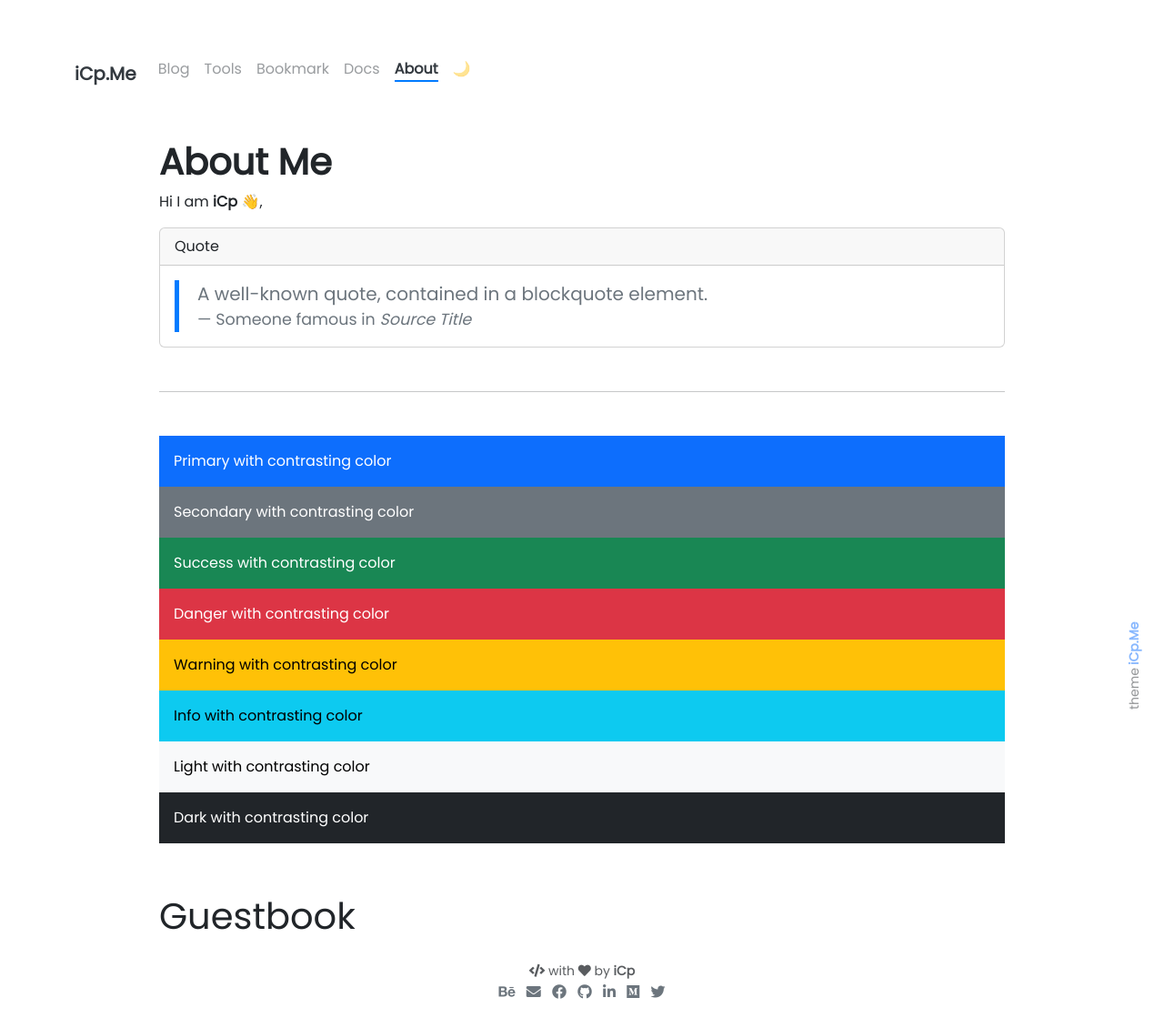
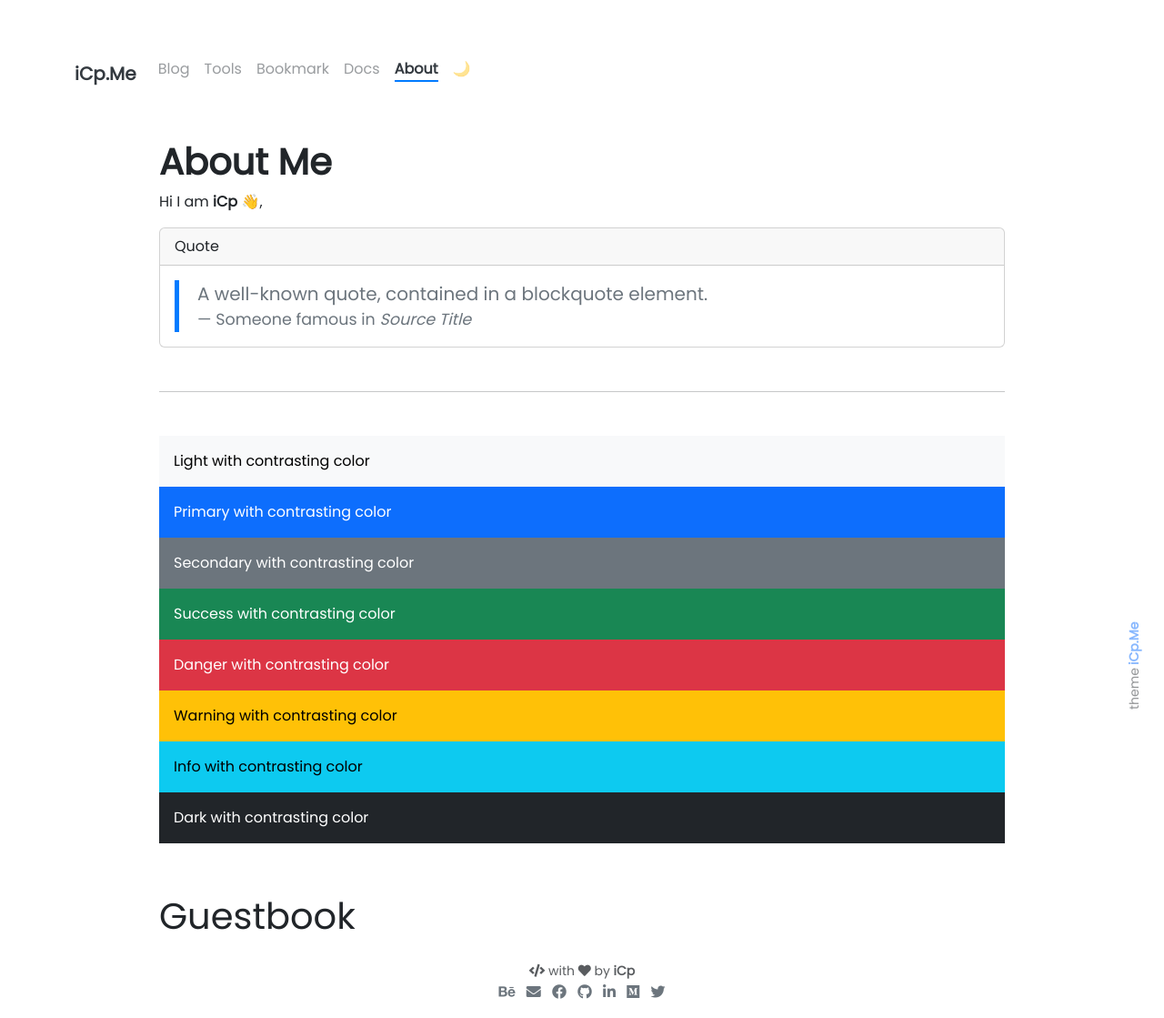
Before and after one commit to WorkSpacesPro/icp, a Jekyll site: the page built from pages/about.md, in a window 1280 px wide. Shown: the whole page at 91% size. Built offline with Jekyll 4.4.1, drawn with Linux system fonts in a browser that asks for light colours; emoji names are drawn with the system emoji font; comment, search, counter and statistics services are not loaded.

Commit message:
Update about.md

```diff
--- a/pages/about.md
+++ b/pages/about.md
@@ -21,13 +21,13 @@ Hi I am **{{ site.author.name }}** :wave:,<br>
 </div>
 <hr class="my-5">
 <!-- text-bg-primary p-3 -->
+<div class="text-bg-light p-3">Light with contrasting color</div>
 <div class="text-bg-primary p-3">Primary with contrasting color</div>
 <div class="text-bg-secondary p-3">Secondary with contrasting color</div>
 <div class="text-bg-success p-3">Success with contrasting color</div>
 <div class="text-bg-danger p-3">Danger with contrasting color</div>
 <div class="text-bg-warning p-3">Warning with contrasting color</div>
 <div class="text-bg-info p-3">Info with contrasting color</div>
-<div class="text-bg-light p-3">Light with contrasting color</div>
 <div class="text-bg-dark p-3">Dark with contrasting color</div>
 
 <div class="row">
```
